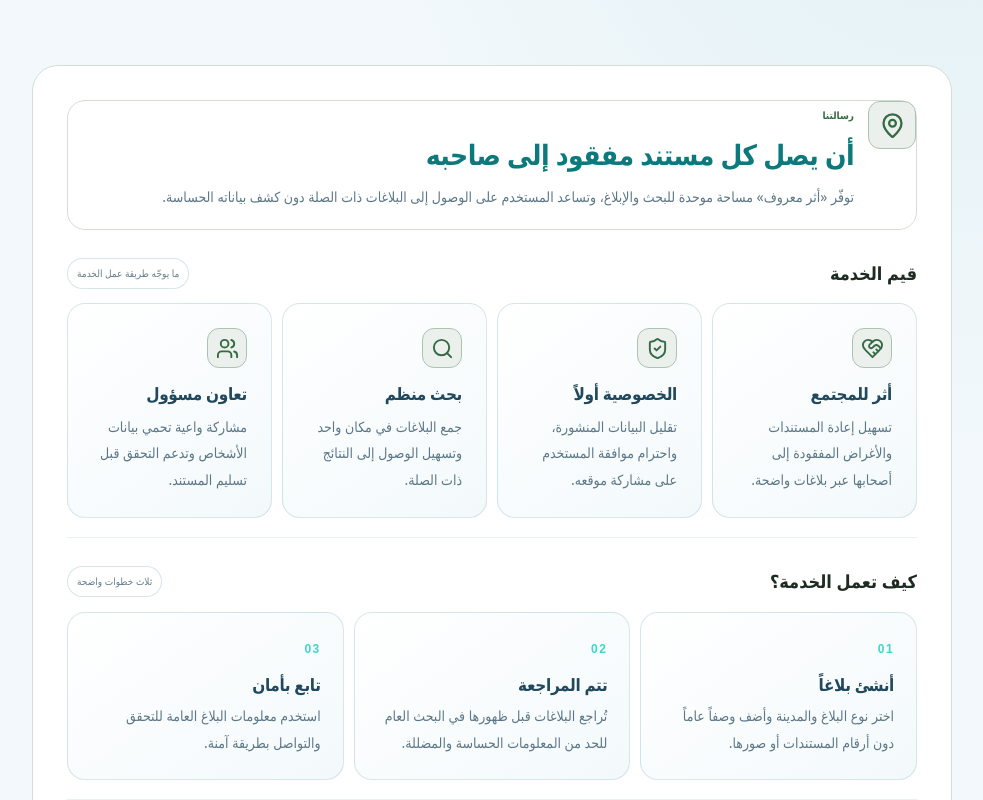
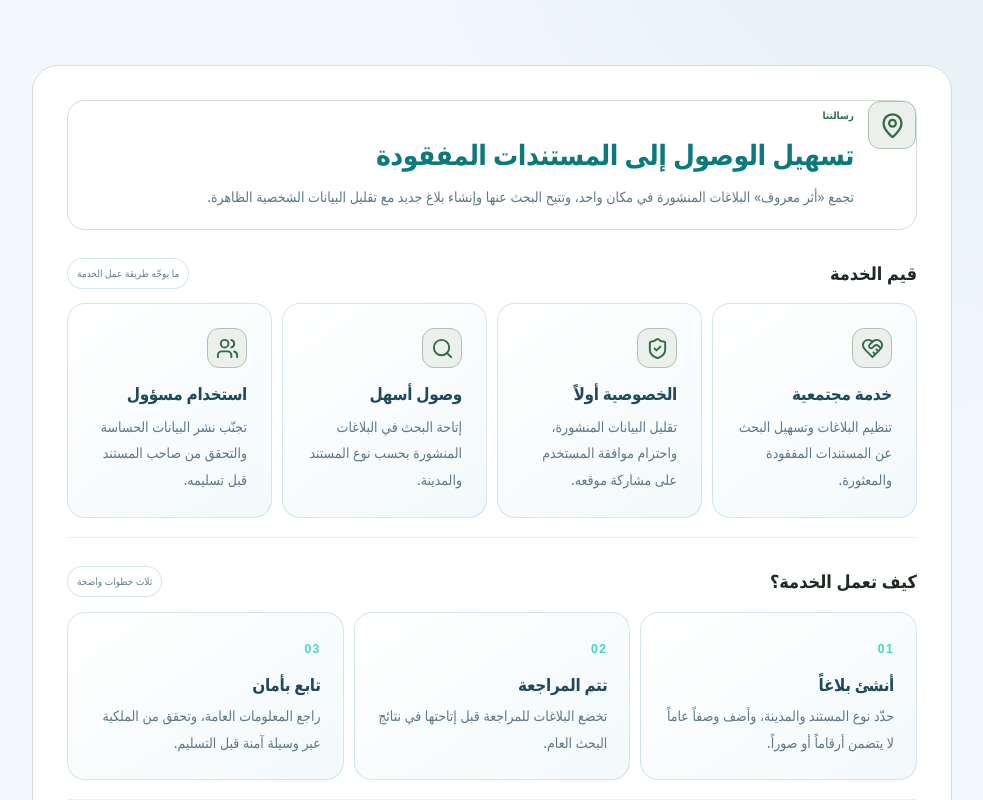
Before and after one commit to ahmedfouaadqi-glitch/atharmaaroof, a Next.js app: page /about in a window 1280 px wide. Shown: the part 320-1120 px from the top of the page, without its empty margins (148-1131 px from the left). Built offline with nearby package versions, Linux system fonts and the light colour scheme.

Commit message:
Rewrite About page content in a concise service-oriented voice

```diff
--- a/app/about/page.tsx
+++ b/app/about/page.tsx
@@ -13,8 +13,8 @@ export const metadata: Metadata = {
 const principles = [
   {
     Icon: HeartHandshake,
-    title: "أثر للمجتمع",
-    text: "تسهيل إعادة المستندات والأغراض المفقودة إلى أصحابها عبر بلاغات واضحة."
+    title: "خدمة مجتمعية",
+    text: "تنظيم البلاغات وتسهيل البحث عن المستندات المفقودة والمعثورة."
   },
   {
     Icon: ShieldCheck,
@@ -23,20 +23,20 @@ const principles = [
   },
   {
     Icon: Search,
-    title: "بحث منظم",
-    text: "جمع البلاغات في مكان واحد وتسهيل الوصول إلى النتائج ذات الصلة."
+    title: "وصول أسهل",
+    text: "إتاحة البحث في البلاغات المنشورة بحسب نوع المستند والمدينة."
   },
   {
     Icon: Users,
-    title: "تعاون مسؤول",
-    text: "مشاركة واعية تحمي بيانات الأشخاص وتدعم التحقق قبل تسليم المستند."
+    title: "استخدام مسؤول",
+    text: "تجنّب نشر البيانات الحساسة والتحقق من صاحب المستند قبل تسليمه."
   }
 ];
 
 const steps = [
-  ["01", "أنشئ بلاغاً", "اختر نوع البلاغ والمدينة وأضف وصفاً عاماً دون أرقام المستندات أو صورها."],
-  ["02", "تتم المراجعة", "تُراجع البلاغات قبل ظهورها في البحث العام للحد من المعلومات الحساسة والمضللة."],
-  ["03", "تابع بأمان", "استخدم معلومات البلاغ العامة للتحقق والتواصل بطريقة آمنة."]
+  ["01", "أنشئ بلاغاً", "حدّد نوع المستند والمدينة، وأضف وصفاً عاماً لا يتضمن أرقاماً أو صوراً."],
+  ["02", "تتم المراجعة", "تخضع البلاغات للمراجعة قبل إتاحتها في نتائج البحث العام."],
+  ["03", "تابع بأمان", "راجع المعلومات العامة، وتحقق من الملكية عبر وسيلة آمنة قبل التسليم."]
 ];
 
 export default function AboutPage() {
@@ -44,14 +44,14 @@ export default function AboutPage() {
     <InfoPageShell
       kicker="عن أثر معروف"
       title="أثر معروف — كل ما ضاع، له أثر"
-      description="خدمة مجتمعية عراقية تساعد على تنظيم بلاغات المفقودات والمعثورات وتقريبها إلى أصحابها."
+      description="منصة عراقية لتنظيم بلاغات المستندات المفقودة والمعثورة وتسهيل البحث في المعلومات المنشورة."
     >
       <section className="about-intro-card">
         <span className="about-intro-icon"><MapPin size={27} /></span>
         <div>
           <span className="section-kicker">رسالتنا</span>
-          <h2>أن يصل كل مستند مفقود إلى صاحبه</h2>
-          <p>توفّر «أثر معروف» مساحة موحدة للبحث والإبلاغ، وتساعد المستخدم على الوصول إلى البلاغات ذات الصلة دون كشف بياناته الحساسة.</p>
+          <h2>تسهيل الوصول إلى المستندات المفقودة</h2>
+          <p>تجمع «أثر معروف» البلاغات المنشورة في مكان واحد، وتتيح البحث عنها وإنشاء بلاغ جديد مع تقليل البيانات الشخصية الظاهرة.</p>
         </div>
       </section>
 
@@ -91,7 +91,7 @@ export default function AboutPage() {
         <Sparkles size={20} />
         <div>
           <h2>دور المنصة وحدوده</h2>
-          <p>أثر معروف خدمة مستقلة وليست جهة حكومية أو جهة إصدار للمستندات. تساعد المنصة في تنظيم البلاغات والبحث، لكنها لا تثبت الملكية ولا تضمن استعادة كل مفقود. يجب التحقق من هوية صاحب المستند قبل تسليمه.</p>
+          <p>أثر معروف منصة مستقلة وليست جهة حكومية أو جهة إصدار للمستندات. تساعد في تنظيم البلاغات والبحث، ولا تُعد نتيجة المطابقة إثباتاً للملكية أو ضماناً لاستعادة المفقود. يجب التحقق من هوية صاحبه قبل التسليم.</p>
         </div>
       </section>
 
```
